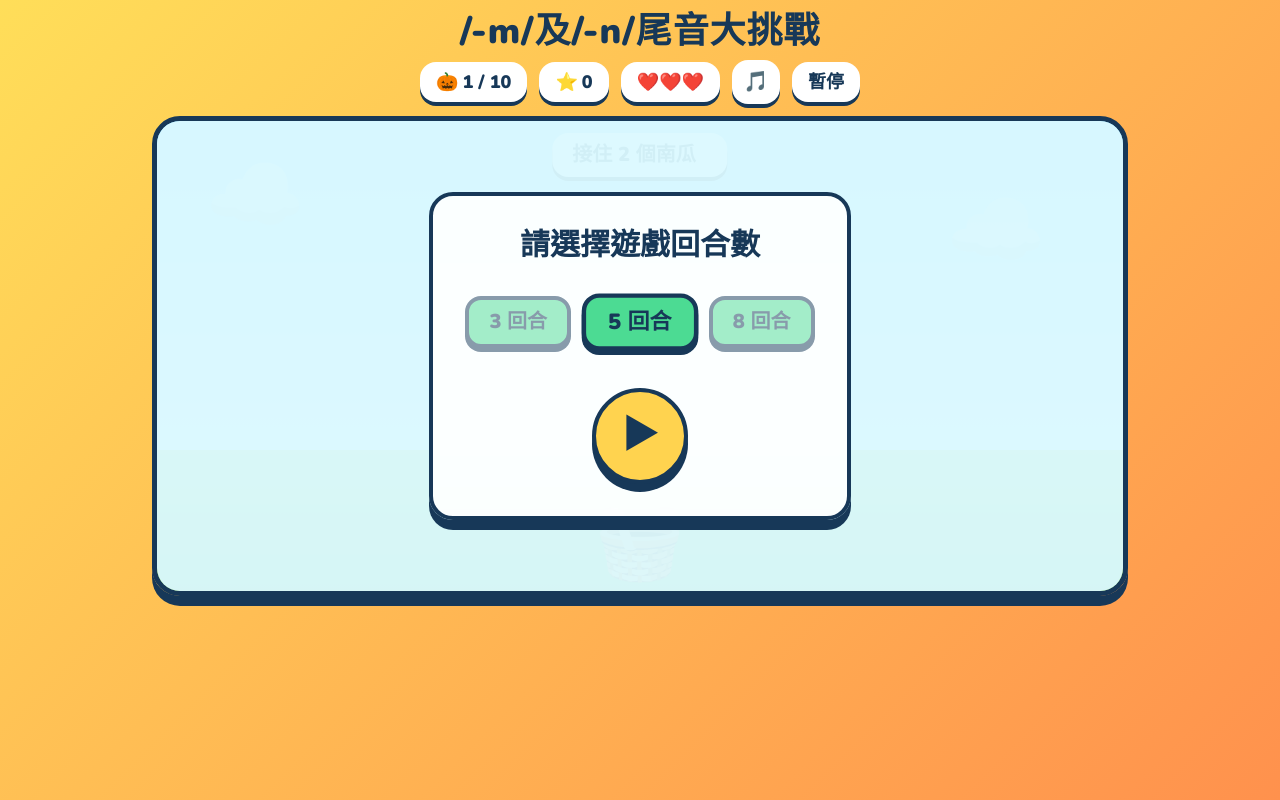
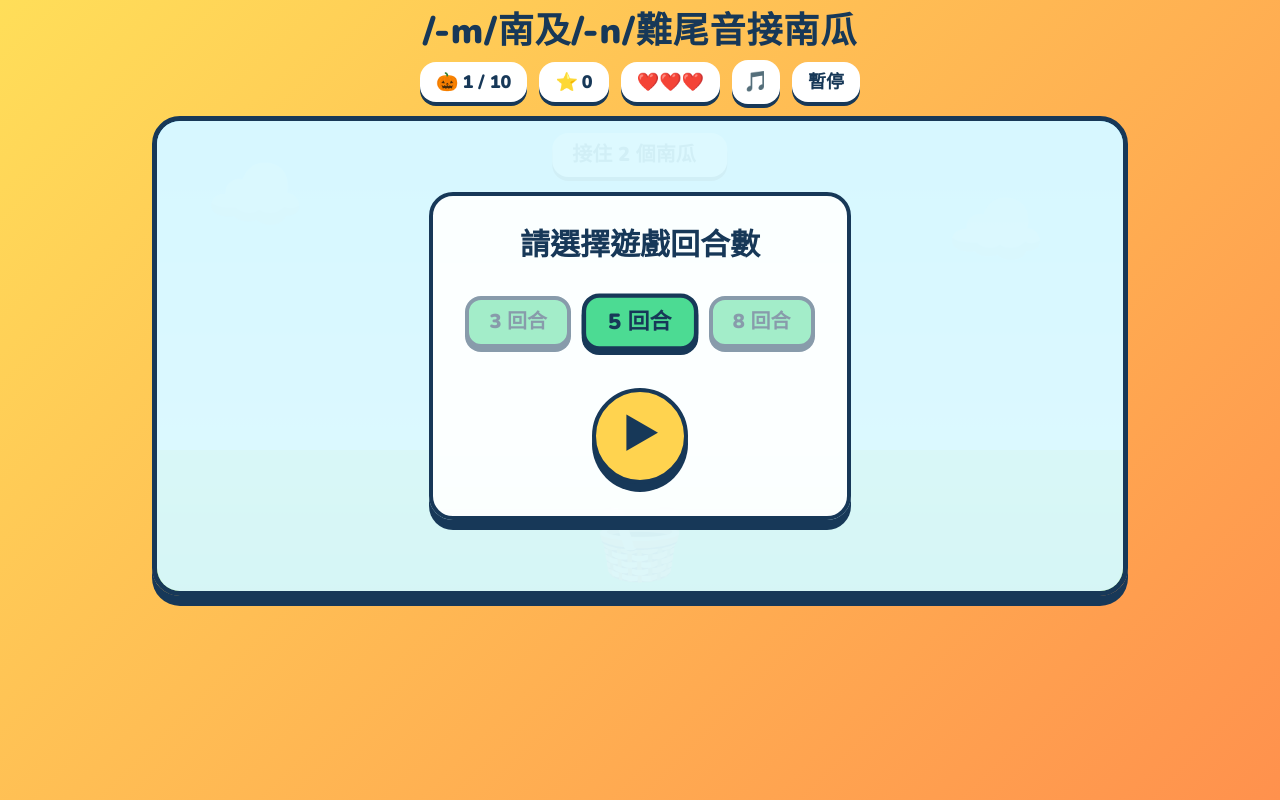
Before and after one commit to Jittery-Ego-Reviewer/-m-n-pumpkin-mp, a plain HTML site: page index.htm in a window 1280 px wide. Drawn offline with nearby package versions, Linux system fonts and the light colour scheme.

Commit message:
Update header title in index.htm

```diff
--- a/index.htm
+++ b/index.htm
@@ -157,7 +157,7 @@
   <main class="game-shell">
     <!-- Header Controls & Status -->
     <header class="w-full text-center mb-3">
-      <h1 class="text-3xl sm:text-4xl font-black text-[#173858] mb-2 tracking-wide">/-m/及/-n/尾音大挑戰</h1>
+      <h1 class="text-3xl sm:text-4xl font-black text-[#173858] mb-2 tracking-wide">/-m/南及/-n/難尾音接南瓜</h1>
 
       <div class="flex flex-wrap items-center justify-center gap-3 text-lg font-black">
         <!-- Round Progress -->
```
